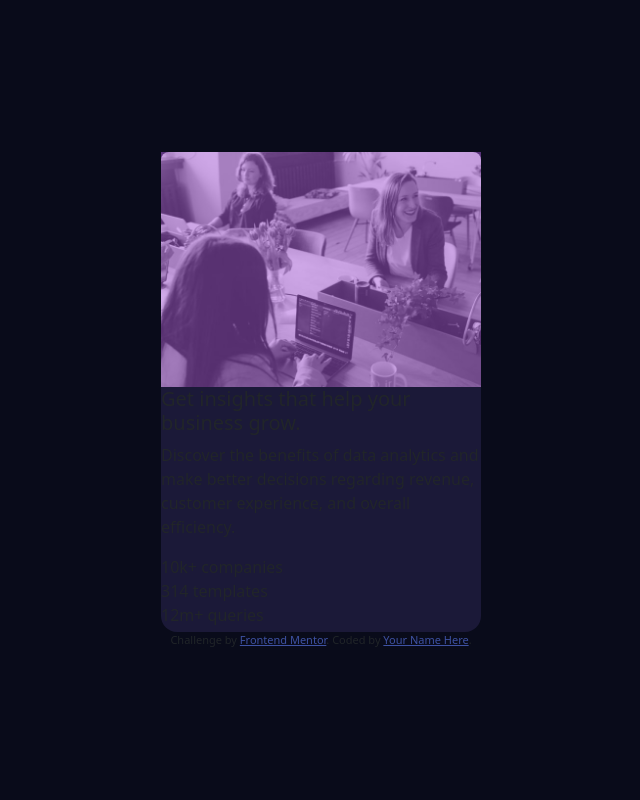
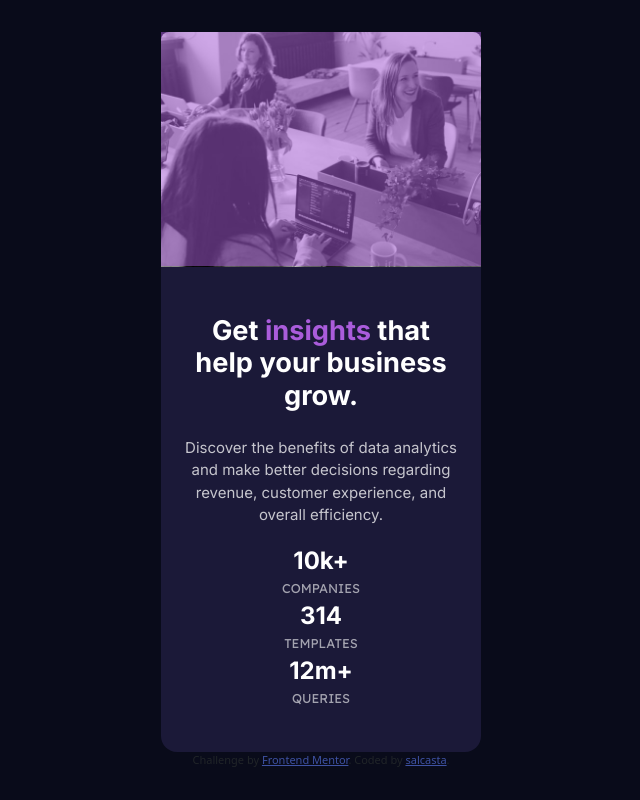
Before and after one commit to salcasta/stats-preview-component, a plain HTML site: page index.html in a window 1280 px wide. Shown: the whole page, without its empty margins (319-959 px from the left). Drawn offline with nearby package versions, Linux system fonts and the light colour scheme.

Commit message:
content alignment, font family, font weight, font size, and font color

```diff
--- a/custom.css
+++ b/custom.css
@@ -5,18 +5,51 @@ body {
     background-color: hsl(233, 47%, 7%);
 }
 
+em {
+    color: hsl(277, 64%, 61%);
+    font-style: normal;
+}
+
 .card {
     background-color:  hsl(244, 38%, 16%);
 }
 
-headerPic {
+.card-title {
+    font-family: 'Inter', sans-serif;
+    font-weight: 700;
+    font-size: 1.7em;
+    color: hsl(0, 0%, 100%);
+}
+
+.card-text {
+    font-family: 'Inter', sans-serif;
+    font-weight: 400;
+    font-size: 15px;
+    color: hsla(0, 0%, 100%, 0.75);
+}
+
+.stat-num {
+    font-family: 'Inter', sans-serif;
+    font-weight: 700;
+    font-size: 1.5em;
+    color: hsl(0, 0%, 100%);
+}
+
+.stat-heading {
+    font-family: 'Lexend Deca', sans-serif;
+    font-weight: 400;
+    font-size: 0.8em;
+    color: hsla(0, 0%, 100%, 0.6);
+}
+
+.headerPic {
     object-fit: cover;
     position: relative;
 }
 
 .color-overlay {
     width: 100%;
-    height: 49%;
+    height: 32.5%;
     background-color: hsl(277, 64%, 61%);
     opacity: 0.5;
     position: absolute;
--- a/index.html
+++ b/index.html
@@ -27,7 +27,7 @@
   <main>
     <div class="container">
       <div class="row">
-        <div class="card g-0 border border-0 rounded-4" style="width: 20rem; height: 30rem;">
+        <div class="card g-0 border border-0 rounded-4" style="width: 20rem; height: 45rem;">
           <img src="images/image-header-mobile.jpg"
             class="card-img-top headerPic img-fluid border border-0 rounded-top-3" alt="business productivity">
           <div class="color-overlay">
@@ -35,25 +35,26 @@
           </div>
           <div class="h-100">
 
-            <h5 class="card-title">Get insights that help your business grow.</h5>
+            <h5 class="card-title text-center mt-5 px-4">Get <em>insights</em> that help your business grow.</h5>
 
-            <p class="card-text">Discover the benefits of data analytics and make better decisions regarding revenue,
+            <p class="card-text text-center mt-4 px-4">Discover the benefits of data analytics and make better decisions
+              regarding revenue,
               customer
               experience, and overall efficiency.</p>
 
             <div>
-              <span>10k+</span>
-              <span>companies</span>
+              <span class="stat-num text-center d-block">10k+</span>
+              <span class="stat-heading text-uppercase text-center d-block">companies</span>
             </div>
 
             <div>
-              <span>314</span>
-              <span>templates</span>
+              <span class="stat-num text-center d-block">314</span>
+              <span class="stat-heading text-uppercase text-center d-block">templates</span>
             </div>
 
             <div>
-              <span>12m+</span>
-              <span>queries</span>
+              <span class="stat-num text-center d-block">12m+</span>
+              <span class="stat-heading text-uppercase text-center d-block">queries</span>
             </div>
 
           </div>
@@ -65,7 +66,7 @@
   <footer>
     <div class="attribution">
       Challenge by <a href="https://www.frontendmentor.io?ref=challenge" target="_blank">Frontend Mentor</a>.
-      Coded by <a href="#">Your Name Here</a>.
+      Coded by <a href="#">salcasta</a>.
     </div>
   </footer>
 </body>
```
